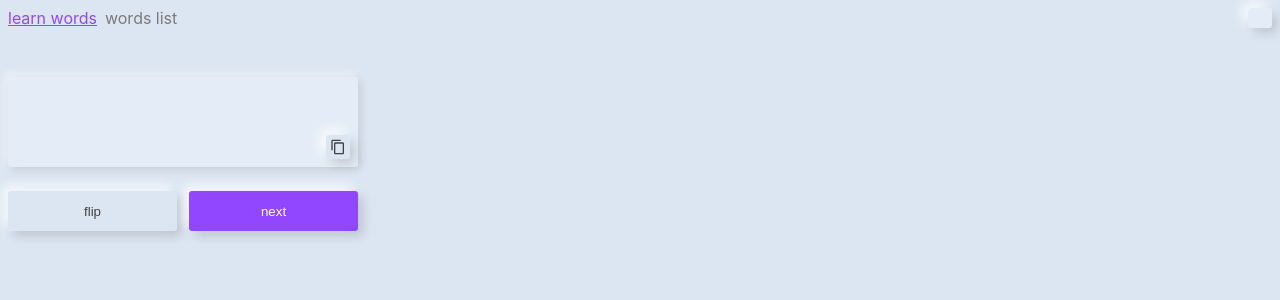
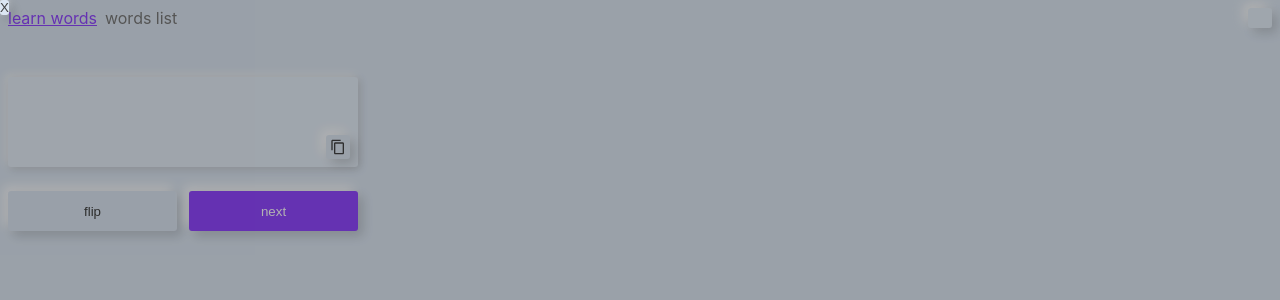
Before and after one commit to NaMax66/word-cards, a Vue app: page / in a window 1280 px wide. Shown: the top 300 px of the page. Built offline with nearby package versions, Linux system fonts and the light colour scheme; no server answers.

Commit message:
add modal

```diff
--- a/src/App.vue
+++ b/src/App.vue
@@ -1,9 +1,11 @@
 <script setup lang="ts">
 import { RouterView } from 'vue-router'
 import HeaderMain from '@/components/HeaderMain.vue'
+import AppModal from '@/components/AppModal.vue'
 </script>
 
 <template>
   <HeaderMain />
   <RouterView />
+  <AppModal />
 </template>
--- a/src/components/AppModal.vue
+++ b/src/components/AppModal.vue
@@ -1,13 +1,48 @@
 <template>
-
+  <div class="app-modal" :class="{ isOpened }">
+    <button-base @click="close">X</button-base>
+  </div>
 </template>
 
-<script>
-export default {
-  name: "AppModal"
-}
+<script lang="ts">
+import { defineComponent, ref } from 'vue'
+import ButtonBase from './ButtonBase.vue'
+import eventBus from '@/services/eventBus'
+
+export default defineComponent({
+  components: { ButtonBase },
+
+  setup() {
+    const isOpened = ref(true)
+    eventBus.on('openModal', () => {
+      isOpened.value = true
+    })
+
+    function close() {
+      isOpened.value = false
+    }
+
+    return {
+      isOpened,
+      close
+    }
+  }
+})
 </script>
 
 <style scoped>
+.app-modal {
+  z-index: var(--z-idx-super);
+  position: absolute;
+  top: 0;
+  left: 0;
+  width: 100vw;
+  height: 100vh;
+  background: rgba(0,0,0,.3);
+  display: none;
+}
 
+.app-modal.isOpened {
+  display: block;
+}
 </style>
--- a/src/components/WordsList.vue
+++ b/src/components/WordsList.vue
@@ -3,8 +3,10 @@ import { defineComponent } from 'vue'
 import { useWordListStore } from '@/stores/word-list'
 import { storeToRefs } from 'pinia'
 
+import eventBus from '@/services/eventBus'
+
 import ButtonBase from '@/components/ButtonBase.vue'
-import IconPencil from "@/components/icons/IconPencil.vue";
+import IconPencil from '@/components/icons/IconPencil.vue'
 
 export default defineComponent({
   components: {IconPencil, ButtonBase },
@@ -19,9 +21,14 @@ export default defineComponent({
       removePair(pairId)
     }
 
+    function openEdit(pairId: string) {
+      eventBus.emit('openModal', pairId)
+    }
+
     return {
       wordList: list,
-      remove
+      remove,
+      openEdit
     }
   }
 })
@@ -37,7 +44,7 @@ export default defineComponent({
 
 
         <div class="hidden-controls">
-          <button-base class="hidden-controls__btn">
+          <button-base class="hidden-controls__btn" @click="openEdit(pair.id)">
             <icon-pencil class="hidden-controls__icon" />
           </button-base>
           <button-base class="hidden-controls__btn" @click="remove(item.id)">x</button-base>
--- a/src/services/eventBus.ts
+++ b/src/services/eventBus.ts
@@ -6,7 +6,7 @@ class EventBus {
         this.eventObject = {}
     }
 
-    emit(eventName: string, data: any) {
+    emit(eventName: string, data?: any) {
         const callbackList = this.eventObject[eventName]
         if (!callbackList) return console.warn(eventName + ' not found!')
         for (const callback of callbackList) {
```
